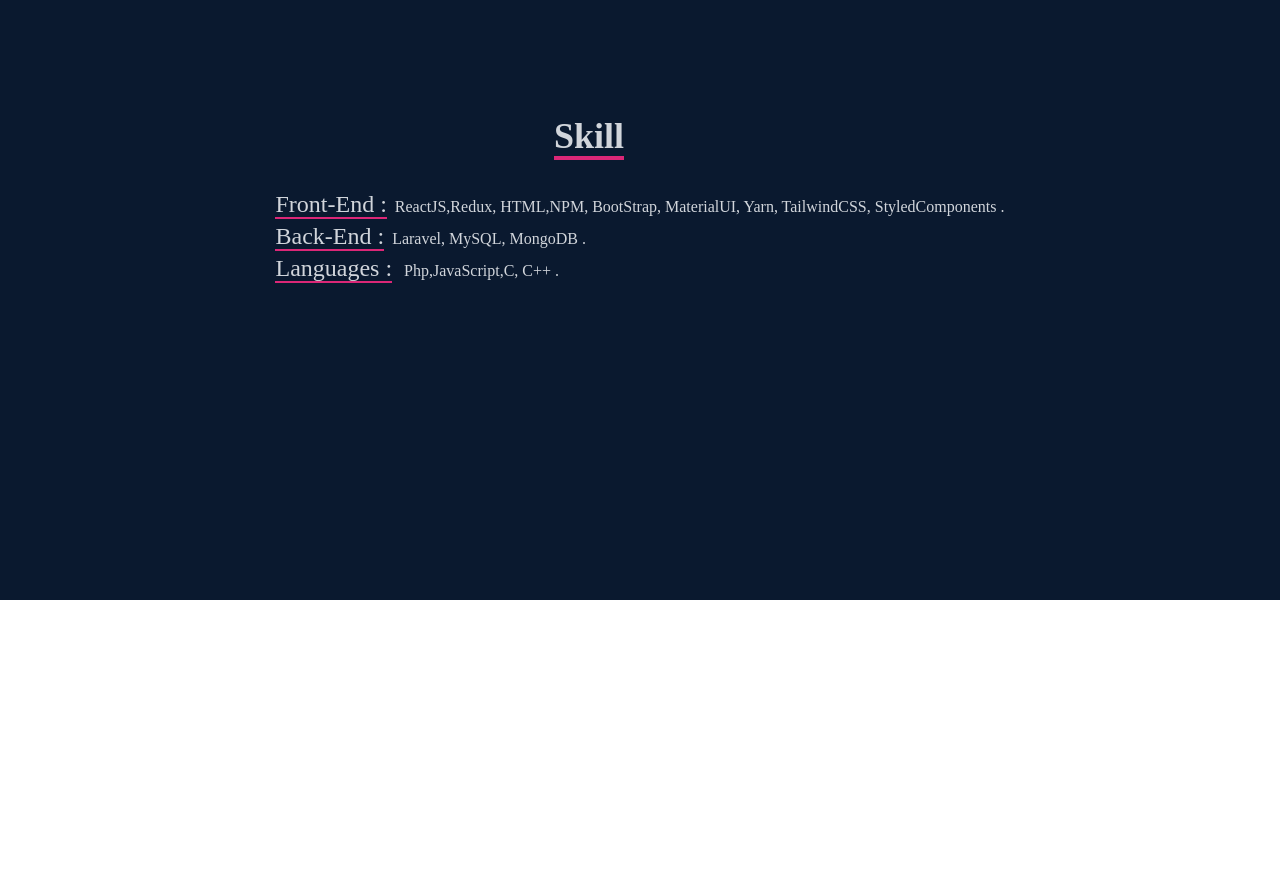
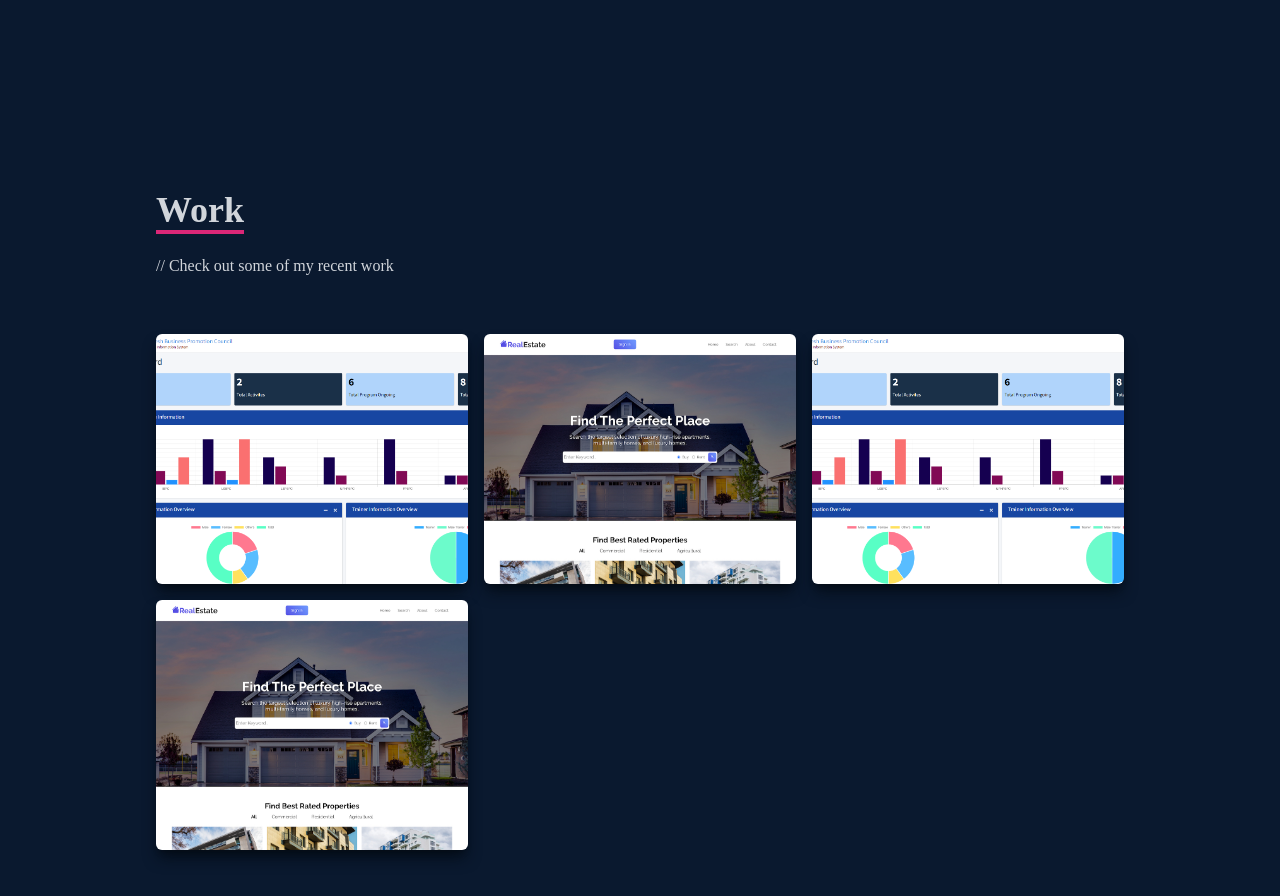
Before and after one commit to rabbani009/react-tailwind-portfolio, a React (Create React App) app: page / in a window 1280 px wide. Shown: the part 1800-2696 px from the top of the page. Before the commit the page ends 2400 px from the top, so only its background shows below. Built offline with nearby package versions, Linux system fonts and the light colour scheme.

Commit message:
work portion done

```diff
--- a/src/App.js
+++ b/src/App.js
@@ -2,6 +2,8 @@
 import Home from "./components/Home";
 import About from "./components/About";
 import Skill from "./components/Skill";
+import Work from "./components/Work";
+
 
 function App() {
   return (
@@ -11,6 +13,8 @@
       <Home />
       <About />
       <Skill />
+      <Work />
+
 
 
     </div>
--- a/src/components/About.jsx
+++ b/src/components/About.jsx
@@ -2,7 +2,7 @@
 
 const About = () => {
   return (
-    <div name='about' className='w-full h-screen bg-[#0a192f] text-gray-300'>
+    <div name='about' className='w-full h-80 bg-[#0a192f] text-gray-300'>
     <div className='flex flex-col justify-center items-center w-full h-full'>
       <div className='max-w-[1000px] w-full grid grid-cols-2 gap-8'>
         <div className='sm:text-right pb-8 pl-4'>
--- a/src/components/Skill.jsx
+++ b/src/components/Skill.jsx
@@ -18,7 +18,7 @@
                     <li className="item space-x-2">
                     <p className='text-2xl font-normal inline border-b-2 border-pink-600'> Front-End :</p>
                     <span>
-                        ReactJS,Redux, HTML,NPM, BootStrap, MaterialUI, Yarn, TailwindCSS, StyledComponents .
+                        ReactJS, Redux, HTML, NPM, BootStrap, MaterialUI, Yarn, TailwindCSS, StyledComponents .
                     </span>
                     </li>
                     <li className="item space-x-2">
@@ -29,7 +29,7 @@
                     </li>
                     <li className="item space-x-2">
                     <p className='text-2xl font-normal inline border-b-2 border-pink-600'>Languages :</p>
-                    <span> Php,JavaScript,C, C++ .</span>
+                    <span> Php, JavaScript, C, C++ .</span>
                     </li>
                 </ol>
     </div>
--- /dev/null
+++ b/src/components/Work.jsx
@@ -0,0 +1,68 @@
+import React from 'react';
+import { data } from "../data/data.js";
+
+
+const Work = () => {
+
+    // projects file
+    const project = data;
+    //setProject(data);
+
+  return (
+    <div name='work' className='w-full md:h-screen text-gray-300 bg-[#0a192f]'>
+      <div className='max-w-[1000px] mx-auto p-4 flex flex-col justify-center w-full h-full'>
+        <div className='pb-8'>
+          <p className='text-4xl font-bold inline border-b-4 text-gray-300 border-pink-600'>
+            Work
+          </p>
+          <p className='py-6'>// Check out some of my recent work</p>
+        </div>
+
+{/* container for projects */}
+<div className="grid sm:grid-cols-2 md:grid-cols-3 gap-4">
+
+          {/* Gird Item */}
+          {project.map((item, index) => (
+  <div
+    key={index}
+    style={{ backgroundImage: `url(${item.image})` }}
+    className="shadow-lg shadow-[#040c16] group container rounded-md
+              flex justify-center text-center items-center mx-auto content-div "
+  >
+    {/* Hover effect for images */}
+    <div className="opacity-0 group-hover:opacity-100 ">
+      <span className="text-2xl font bold text-white tracking-wider ">
+        {item.name}
+      </span>
+      <div className="pt-8 text-center ">
+        {/* eslint-disable-next-line */}
+        <a href={item.github} target="_blank">
+          <button
+            className="text-center rounded-lg px-4 py-3 m-2
+                       bg-white text-gray-700 font-bold text-lg"
+          >
+            Code
+          </button>
+        </a>
+        {/* eslint-disable-next-line */}
+        <a href={item.live} target="_blank">
+          <button
+            className="text-center rounded-lg px-4 py-3 m-2
+                       bg-white text-gray-700 font-bold text-lg"
+          >
+            Live
+          </button>
+        </a>
+      </div>
+    </div>
+  </div>
+))}
+
+
+</div>
+      </div>
+    </div>
+  );
+};
+
+export default Work;
--- /dev/null
+++ b/src/data/data.js
@@ -0,0 +1,35 @@
+import WorkIm from '../assets/projects/bpc.png'
+import RealEst from '../assets/projects/realestate.jpg'
+
+export const data=[
+    {
+        id:1,
+        name:"React JS Application",
+        image:WorkIm,
+        github:"",
+        live:"",
+    },
+    {
+        id:2,
+        name:"React JS Application",
+        image:RealEst,
+        github:"",
+        live:"",
+    },
+    {
+        id:3,
+        name:"React JS Application",
+        image:WorkIm,
+        github:"",
+        live:"",
+    },
+    {
+        id:4,
+        name:"React JS Application",
+        image:RealEst,
+        github:"",
+        live:"",
+    },
+
+
+]
--- a/src/index.css
+++ b/src/index.css
@@ -13,3 +13,18 @@
         @apply cursor-pointer
     }
 }
+
+.content-div {
+    background-repeat: no-repeat;
+    background-size: cover;
+    background-position: center;
+    height: 250px;
+}
+
+.content-div:hover {
+    background-image: linear-gradient(
+        to right,
+        rgba(112, 157, 255, 0.8),
+        hsla(242, 74%, 61%, 0.8)
+    )!important;
+}
```
Also changed, not shown: src/assets/projects/bpc.png (added).
